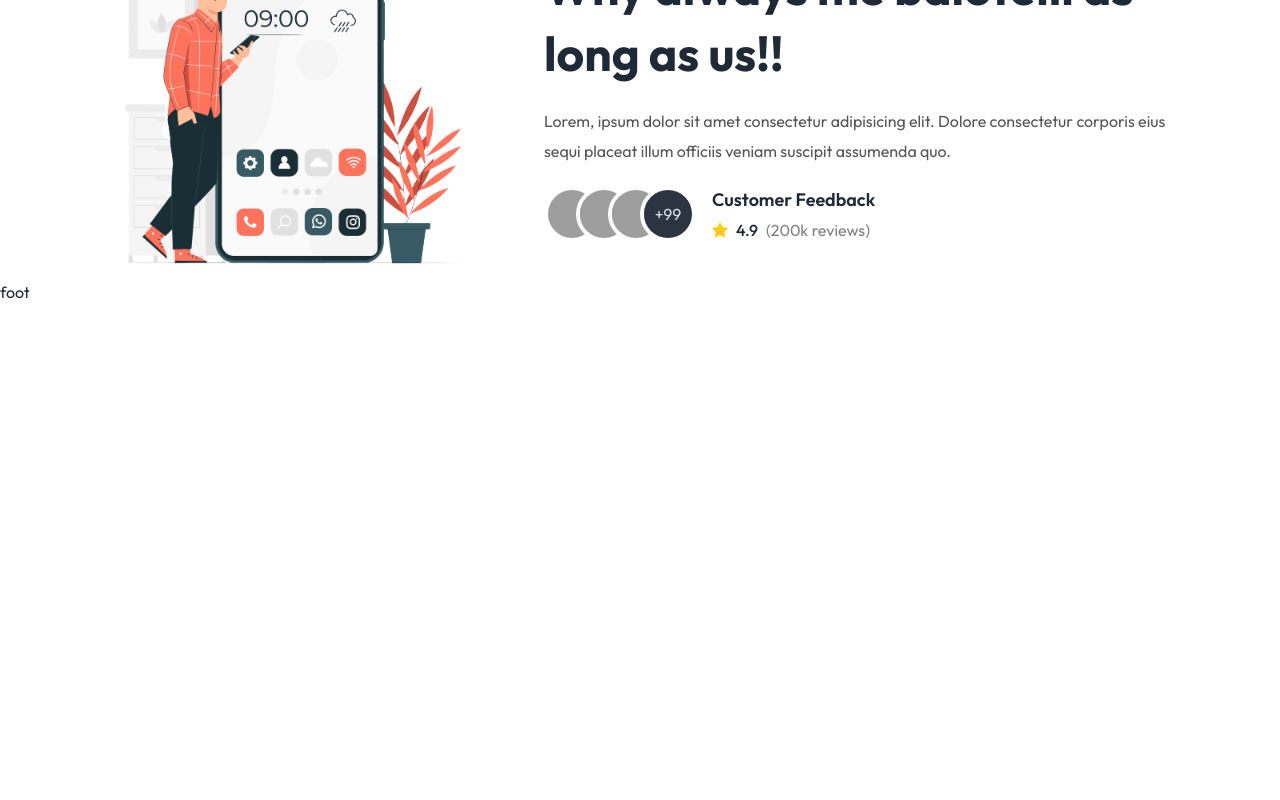
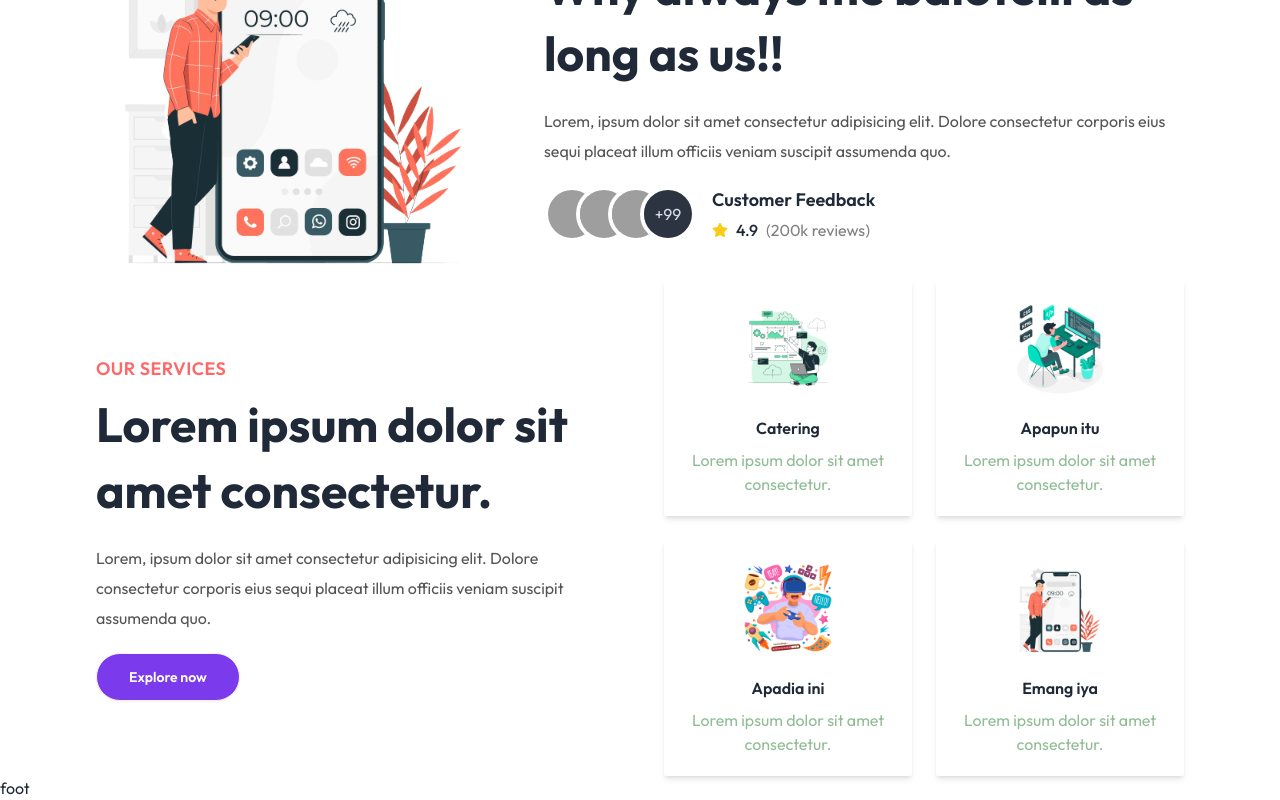
Before and after one commit to imancrrzii/resto-mern, a React (Vite) app in the folder mern-client/: page / in a window 1280 px wide. Shown: the part 2368-3168 px from the top of the page. Before the commit the page ends 2672 px from the top, so only its background shows below. Built offline with nearby package versions, Linux system fonts and the light colour scheme; grey boxes are pictures that could not be loaded.

Commit message:
feat: add services page

```diff
--- a/mern-client/src/pages/home/Home.jsx
+++ b/mern-client/src/pages/home/Home.jsx
@@ -4,6 +4,7 @@ import Categories from './Categories'
 import '../../App.css'
 import SpecialDish from './SpecialDish'
 import Testimonial from './Testimonial'
+import Services from './Services'
 
 const Home = () => {
   return (
@@ -12,6 +13,7 @@ const Home = () => {
       <Categories/>
       <SpecialDish/>
       <Testimonial/>
+      <Services/>
     </div>
   )
 }
--- /dev/null
+++ b/mern-client/src/pages/home/Services.jsx
@@ -0,0 +1,71 @@
+import React from "react";
+
+const serviceLists = [
+  {
+    id: 1,
+    title: "Catering",
+    desc: "Lorem ipsum dolor sit amet consectetur.",
+    image: "/images/web-design.png",
+  },
+  {
+    id: 2,
+    title: "Apapun itu",
+    desc: "Lorem ipsum dolor sit amet consectetur.",
+    image: "/images/web-development.png",
+  },
+  {
+    id: 3,
+    title: "Apadia ini",
+    desc: "Lorem ipsum dolor sit amet consectetur.",
+    image: "/images/play-game.png",
+  },
+  {
+    id: 4,
+    title: "Emang iya",
+    desc: "Lorem ipsum dolor sit amet consectetur.",
+    image: "/images/mobile-design.png",
+  },
+];
+
+const Services = () => {
+  return (
+    <div className="max-w-screen-2xl container mx-auto xl:px-24 px-4">
+      <div className="flex flex-col md:flex-row items-center justify-between gap-12">
+        {/* text */}
+        <div className="md:w-1/2">
+          <p className="text-red uppercase tracking-wide font-semibold text-lg">
+            Our Services
+          </p>
+          <h2 className="font-bold text-4xl md:text-5xl my-2 md:leading-snug leading-snug">
+            Lorem ipsum dolor sit amet consectetur.
+          </h2>
+          <p className="my-5 text-secondary leading-[30px]">
+            Lorem, ipsum dolor sit amet consectetur adipisicing elit. Dolore
+            consectetur corporis eius sequi placeat illum officiis veniam
+            suscipit assumenda quo.
+          </p>
+          <button className="btn bg-violet-600 text-white px-8 py-3 rounded-full">
+            Explore now
+          </button>
+        </div>
+        {/* images */}
+        <div className="md:w-1/2">
+          <div className="grid sm:grid-cols-2 grid-cols-1 gap-6 items-center">
+            {serviceLists.map((service) => (
+              <div
+                key={service.id}
+                className="shadow-md rounded-sm py-5 px-4 text-center space-y-2 text-violer-600 cursor-pointer hover:border-indigo-600 transition-all duration-300 hover:border"
+              >
+                <img src={service.image} alt="" className="mx-auto h-24" />
+                <h5 className="pt-3 font-semibold">{service.title}</h5>
+                <p className="text-[#90BD95]">{service.desc}</p>
+              </div>
+            ))}
+          </div>
+        </div>
+      </div>
+    </div>
+  );
+};
+
+export default Services;
```
